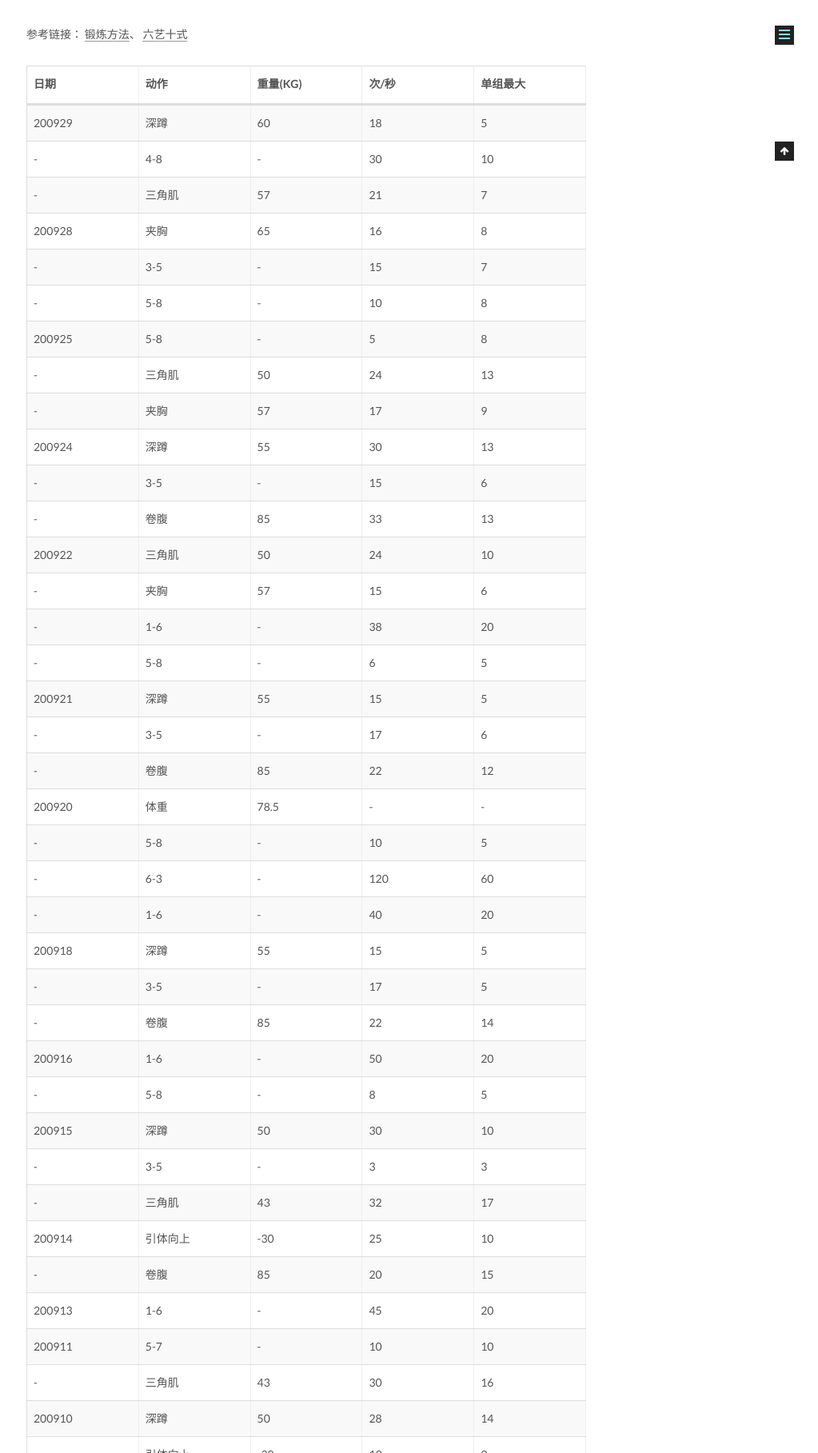
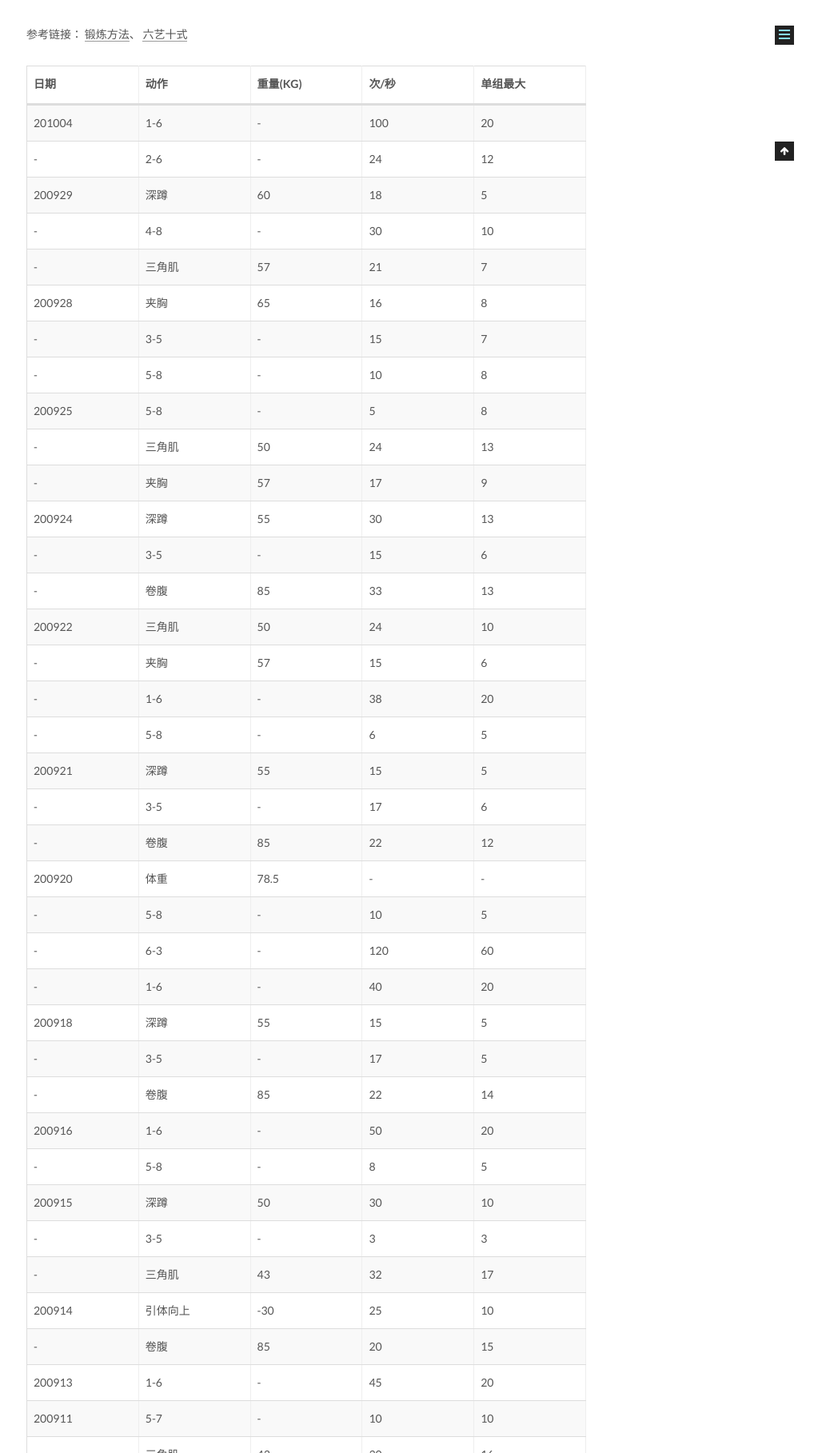
Before and after one commit to CodeHunter2006/CodeHunter2006.github.io, a Jekyll site: the page built from _posts/2020-06-01-Fitness_Record.md, in a window 1280 px wide, cut to the strip 799-2616 px from the top of the page. Shown: the whole strip at 80% size, without its empty margins (257-1280 px from the left). Built offline with Jekyll 4.4.1, drawn with Linux system fonts in a browser that asks for light colours.

Commit message:
[doc]: add contents.

```diff
--- a/_posts/2020-06-01-Fitness_Record.md
+++ b/_posts/2020-06-01-Fitness_Record.md
@@ -14,6 +14,8 @@ tags: Healthy
 
 | 日期   | 动作     | 重量(KG) | 次/秒 | 单组最大 |
 | ------ | -------- | -------- | ----- | -------- |
+| 201004 | 1-6      | -        | 100   | 20       |
+| -      | 2-6      | -        | 24    | 12       |
 | 200929 | 深蹲     | 60       | 18    | 5        |
 | -      | 4-8      | -        | 30    | 10       |
 | -      | 三角肌   | 57       | 21    | 7        |
```
